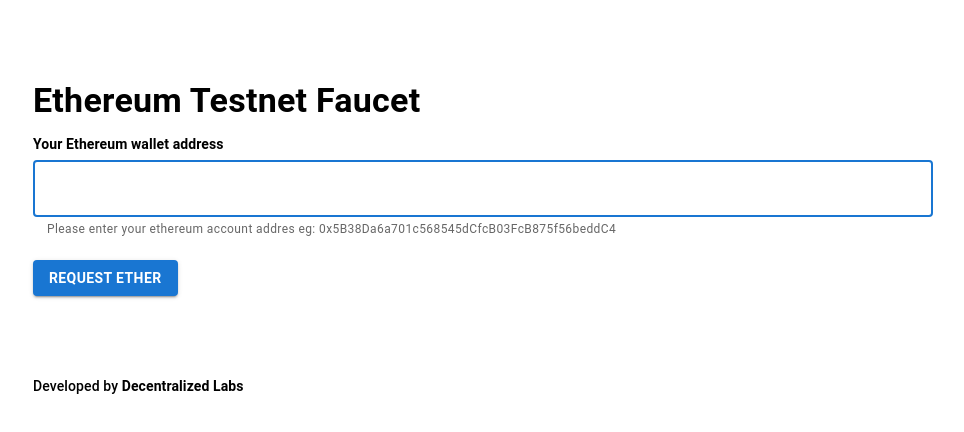
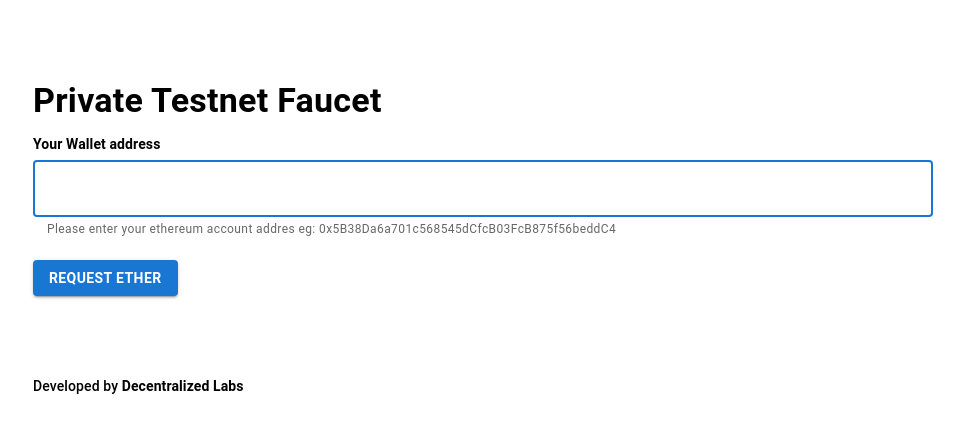
Before and after one commit to Kerala-Blockchain-Academy/private-faucet, a React (Create React App) app: page / in a window 1280 px wide. Shown: the top 432 px of the page, without its empty margins (47-1011 px from the left). Built offline with nearby package versions, Linux system fonts and the light colour scheme.

Commit message:
:sparkles: | Added docker & fixed some code

```diff
--- a/package.json
+++ b/package.json
@@ -1,5 +1,5 @@
 {
-  "name": "ethereum-faucet",
+  "name": "private-faucet",
   "version": "0.1.0",
   "private": true,
   "dependencies": {
--- a/src/FaucetInput.js
+++ b/src/FaucetInput.js
@@ -100,11 +100,11 @@ export default function FaucetInput() {
       }}
     >
       <Typography variant="h4" component="div" gutterBottom>
-        <b>Ethereum Testnet Faucet</b>
+        <b>Private Testnet Faucet</b>
       </Typography>
 
       <Typography variant="subtitle2" component="div" gutterBottom>
-        <b>Your Ethereum wallet address</b>
+        <b>Your Wallet address</b>
       </Typography>
       <form onSubmit={submitHandler}>
         <TextField
```
Also changed, not shown: docker-compose.yaml (added, +8 -0 lines), 2 other files (tests, documents, lock files or other folders).
